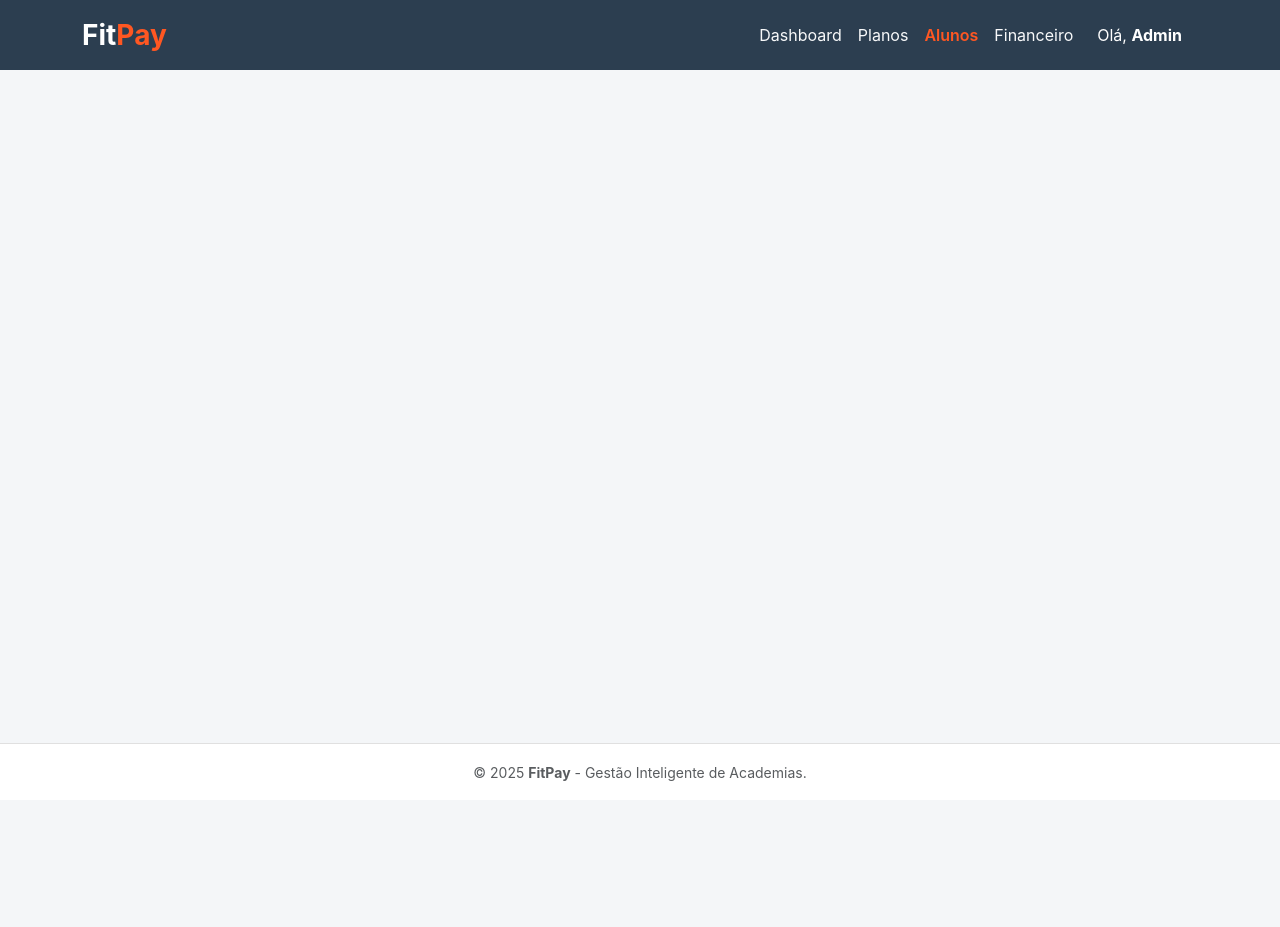
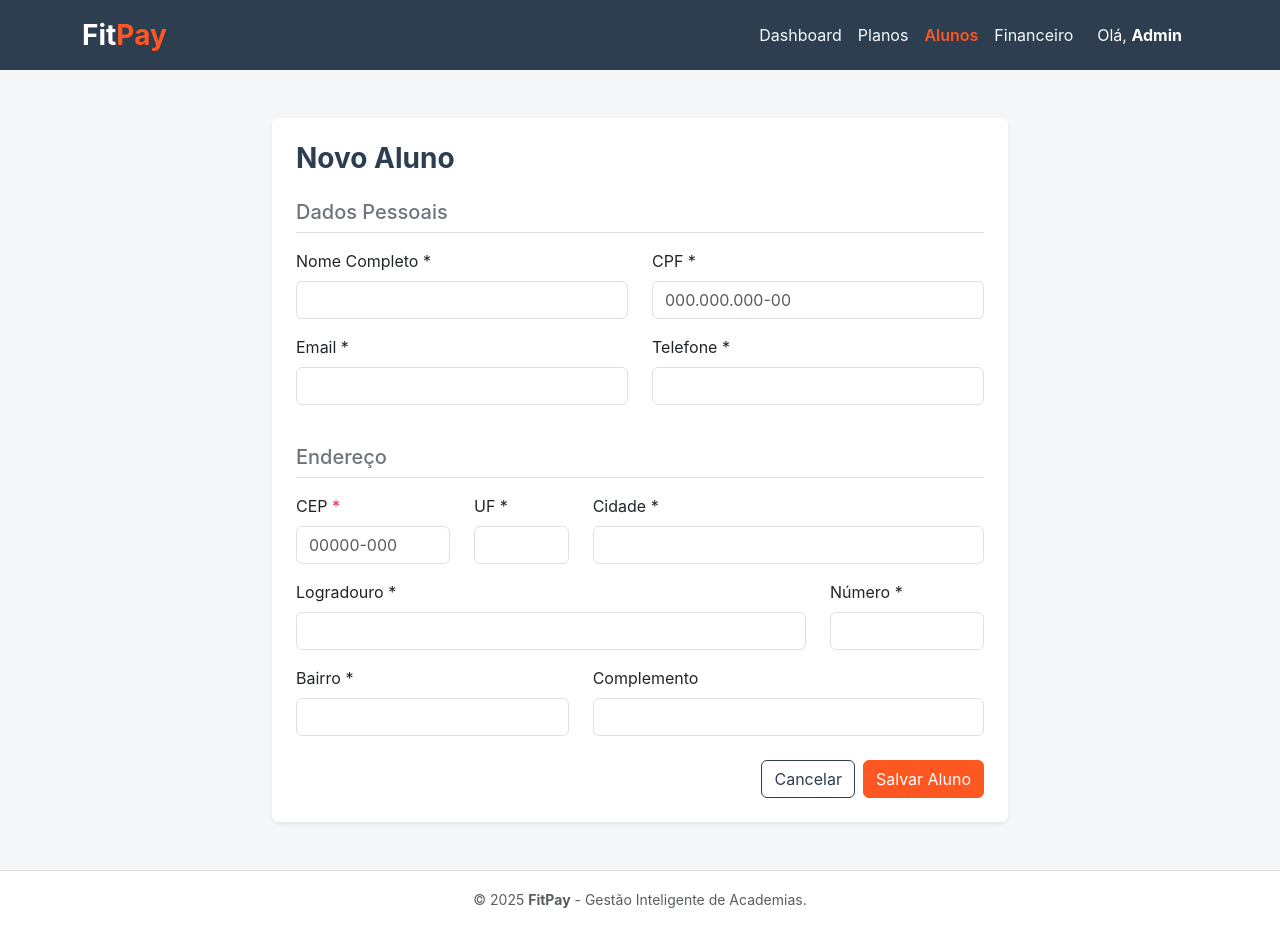
Before and after one commit to JuanTeles/fitpay-prg04juanteles, a React (Create React App) app: page /alunos/novo in a window 1280 px wide. Before the commit the page ends 800 px from the top, so only its background shows below. Built offline with nearby package versions, Linux system fonts and the light colour scheme; no server answers.

Commit message:
✨ feat(alunos): implementa restante do CRUD de alunos (Criar e Editar).

```diff
--- a/src/App.js
+++ b/src/App.js
@@ -15,6 +15,7 @@ import PlanoForm from './pages/planos/PlanoForm';
 import EnderecoList from './pages/enderecos/EnderecoList';
 import EnderecoForm from './pages/enderecos/EnderecoForm';
 import AlunoList from './pages/alunos/AlunoList';
+import AlunoForm from './pages/alunos/AlunoForm';
 
 const App = () => {
     return (
@@ -43,6 +44,8 @@ const App = () => {
 
                     {/* Rotas de Alunos (Sprint 2) */}
                     <Route path="/alunos" element={<AlunoList />} />
+                    <Route path="/alunos/novo" element={<AlunoForm />} />
+                    <Route path="/alunos/editar/:id" element={<AlunoForm />} />
                 </Routes>
             </main>
 
--- /dev/null
+++ b/src/pages/alunos/AlunoForm.jsx
@@ -0,0 +1,190 @@
+import React, { useState, useEffect } from 'react';
+import { Container, Card, Form, Button, Row, Col, Alert } from 'react-bootstrap';
+import { Link, useNavigate, useParams } from 'react-router-dom';
+import AlunoService from '../../services/AlunoService';
+import EnderecoCampos from '../../components/EnderecoCampos'; // Reutilizando seu componente
+
+const AlunoForm = () => {
+    const navigate = useNavigate();
+    const { id } = useParams();
+
+    // Dados do Aluno
+    const [aluno, setAluno] = useState({
+        nome: '',
+        cpf: '',
+        email: '',
+        telefone: '',
+        dataMatricula: '' // Opcional, backend gera se nulo
+    });
+
+    // Dados do Endereço (Separado para facilitar o uso do EnderecoCampos)
+    const [endereco, setEndereco] = useState({
+        cep: '',
+        logradouro: '',
+        numero: '',
+        complemento: '',
+        bairro: '',
+        cidade: '',
+        uf: ''
+    });
+
+    const [error, setError] = useState(null);
+    const [saving, setSaving] = useState(false);
+
+    useEffect(() => {
+        if (id) carregarAluno(id);
+    }, [id]);
+
+    const carregarAluno = async (alunoId) => {
+        try {
+            const dados = await AlunoService.findById(alunoId);
+            setAluno({
+                nome: dados.nome,
+                cpf: dados.cpf,
+                email: dados.email,
+                telefone: dados.telefone,
+                dataMatricula: dados.data_matricula || ''
+            });
+            // Se o aluno tiver endereço, preenchemos
+            if (dados.endereco) {
+                setEndereco(dados.endereco);
+            }
+        } catch (err) {
+            setError('Erro ao carregar dados do aluno.');
+        }
+    };
+
+    // Função simples de validação de CPF
+    const validarCPF = (cpf) => {
+        cpf = cpf.replace(/[^\d]+/g, '');
+        if (cpf === '') return false;
+        // Elimina CPFs invalidos conhecidos
+        if (cpf.length !== 11 || /^(\d)\1+$/.test(cpf)) return false;
+
+        let soma = 0;
+        let resto;
+        for (let i = 1; i <= 9; i++) soma = soma + parseInt(cpf.substring(i - 1, i)) * (11 - i);
+        resto = (soma * 10) % 11;
+        if ((resto === 10) || (resto === 11)) resto = 0;
+        if (resto !== parseInt(cpf.substring(9, 10))) return false;
+
+        soma = 0;
+        for (let i = 1; i <= 10; i++) soma = soma + parseInt(cpf.substring(i - 1, i)) * (12 - i);
+        resto = (soma * 10) % 11;
+        if ((resto === 10) || (resto === 11)) resto = 0;
+        if (resto !== parseInt(cpf.substring(10, 11))) return false;
+
+        return true;
+    };
+
+    const handleSubmit = async (e) => {
+        e.preventDefault();
+        setSaving(true);
+        setError(null);
+
+        // Validação Front-end do CPF
+        if (!validarCPF(aluno.cpf)) {
+            setError('CPF inválido. Verifique os números digitados.');
+            setSaving(false);
+            return;
+        }
+
+        try {
+            // Monta o objeto final como o Java espera (Aluno + Endereco aninhado)
+            const dataFormatada = aluno.dataMatricula === '' ? null : aluno.dataMatricula;
+
+            const payload = {
+                nome: aluno.nome,
+                cpf: aluno.cpf,
+                email: aluno.email,
+                telefone: aluno.telefone,
+                data_matricula: dataFormatada, // Envia null se estiver vazio
+                endereco: { ...endereco }
+            };
+
+            if (id) {
+                payload.id = parseInt(id);
+                await AlunoService.update(payload);
+            } else {
+                await AlunoService.save(payload);
+            }
+            navigate('/alunos');
+        } catch (err) {
+            const msg = err.response?.data?.message || 'Erro ao salvar aluno.';
+            setError(msg);
+        } finally {
+            setSaving(false);
+        }
+    };
+
+    const handleChange = (e) => {
+        const { name, value } = e.target;
+        setAluno({ ...aluno, [name]: value });
+    };
+
+    return (
+        <Container className="py-5">
+            <Row className="justify-content-center">
+                <Col md={10} lg={8}>
+                    <Card className="shadow-sm border-0">
+                        <Card.Body className="p-4">
+                            <h3 className="fw-bold text-midnight mb-4">{id ? 'Editar Aluno' : 'Novo Aluno'}</h3>
+
+                            {error && <Alert variant="danger">{error}</Alert>}
+
+                            <Form onSubmit={handleSubmit}>
+                                <h5 className="text-secondary mb-3 border-bottom pb-2">Dados Pessoais</h5>
+                                <Row>
+                                    <Col md={6}>
+                                        <Form.Group className="mb-3">
+                                            <Form.Label>Nome Completo *</Form.Label>
+                                            <Form.Control type="text" name="nome" value={aluno.nome} onChange={handleChange} required />
+                                        </Form.Group>
+                                    </Col>
+                                    <Col md={6}>
+                                        <Form.Group className="mb-3">
+                                            <Form.Label>CPF *</Form.Label>
+                                            <Form.Control type="text" name="cpf" value={aluno.cpf} onChange={handleChange} placeholder="000.000.000-00" required />
+                                        </Form.Group>
+                                    </Col>
+                                </Row>
+                                <Row>
+                                    <Col md={6}>
+                                        <Form.Group className="mb-3">
+                                            <Form.Label>Email *</Form.Label>
+                                            <Form.Control type="email" name="email" value={aluno.email} onChange={handleChange} required />
+                                        </Form.Group>
+                                    </Col>
+                                    <Col md={6}>
+                                        <Form.Group className="mb-3">
+                                            <Form.Label>Telefone *</Form.Label>
+                                            <Form.Control type="text" name="telefone" value={aluno.telefone} onChange={handleChange} required />
+                                        </Form.Group>
+                                    </Col>
+                                </Row>
+
+                                <h5 className="text-secondary mt-4 mb-3 border-bottom pb-2">Endereço</h5>
+                                {/* Reutilizando seu componente existente */}
+                                <EnderecoCampos
+                                    formData={endereco}
+                                    setFormData={setEndereco}
+                                    error={error}
+                                    setError={setError}
+                                />
+
+                                <div className="d-flex justify-content-end gap-2 mt-4">
+                                    <Link to="/alunos" className="btn btn-outline-secondary">Cancelar</Link>
+                                    <Button variant="primary" type="submit" disabled={saving}>
+                                        {saving ? 'Salvando...' : 'Salvar Aluno'}
+                                    </Button>
+                                </div>
+                            </Form>
+                        </Card.Body>
+                    </Card>
+                </Col>
+            </Row>
+        </Container>
+    );
+};
+
+export default AlunoForm;
```
